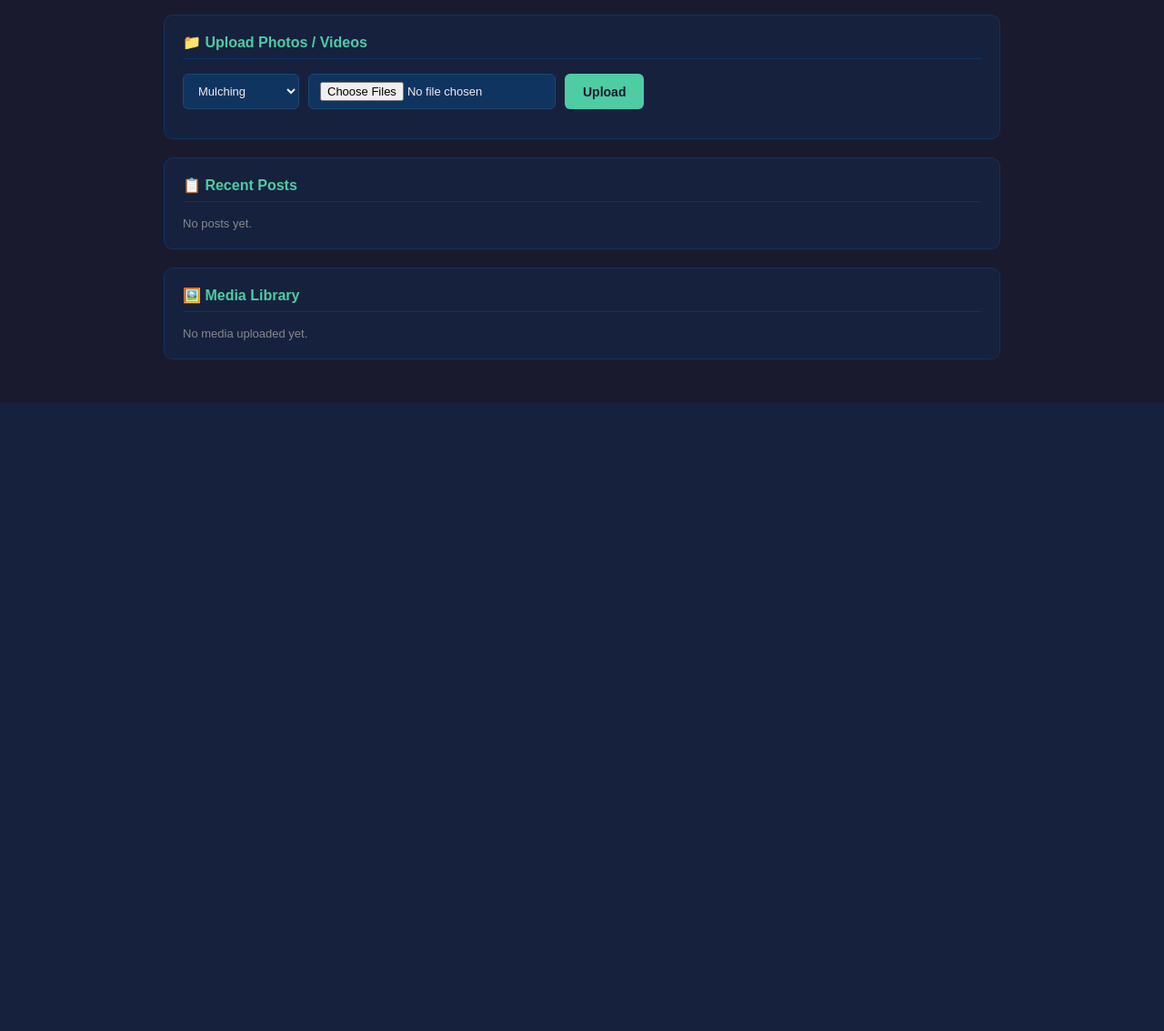
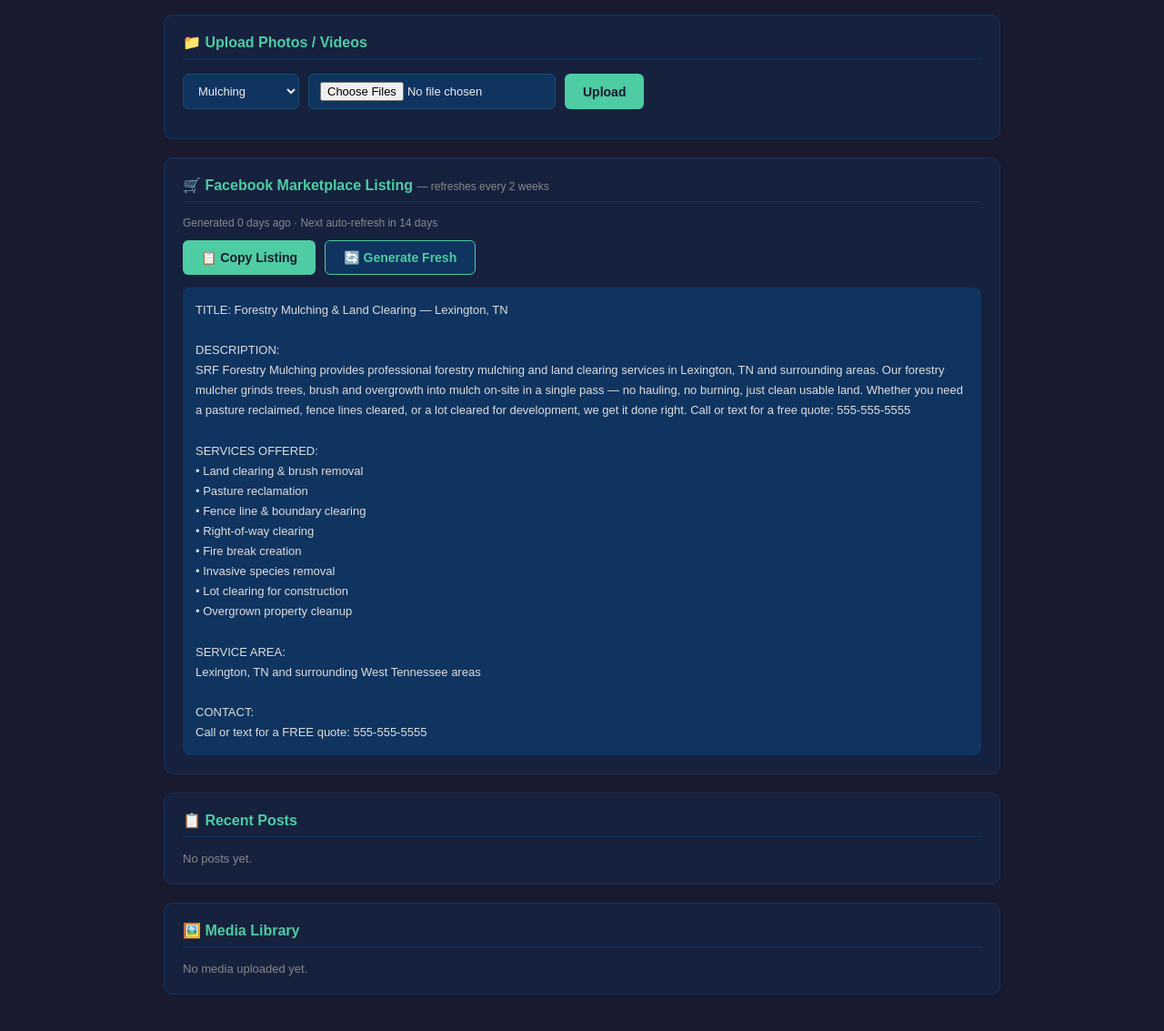
Before and after one commit to matthewjg1993-wq/Mulch-bot, a FastAPI app: page / in a window 1280 px wide. Shown: the part 357-1490 px from the top of the page at 91% size. Before the commit the page ends 800 px from the top, so only its background shows below. Run offline with FastAPI, Linux system fonts and the light colour scheme; data that the repository does not hold is empty.

Commit message:
Add Facebook Marketplace listing generator (every 2 weeks)
- generate_marketplace_listing() uses Claude for unique listings each time
- Fallback template with full service list if API unavailable
- Scheduler runs every 14 days auto-refresh + generates one on first startup
- /api/marketplace-listing GET and /api/marketplace-refresh POST endpoints
- Dashboard panel with Copy button and Generate Fresh button
- Shows how many days ago it was generated + days until next refresh

Co-Authored-By: Claude Sonnet 4.6 <noreply@anthropic.com>

```diff
--- a/main.py
+++ b/main.py
@@ -52,8 +52,9 @@ DASHBOARD_PASSWORD = os.getenv("DASHBOARD_PASSWORD", "mulchboss")
 BASE_DIR    = Path(__file__).parent
 MEDIA_DIR   = BASE_DIR / "media"
 DATA_DIR    = BASE_DIR / "data"
-POST_LOG    = DATA_DIR / "post_log.json"
-SETTINGS_FILE = DATA_DIR / "settings.json"
+POST_LOG           = DATA_DIR / "post_log.json"
+SETTINGS_FILE      = DATA_DIR / "settings.json"
+MARKETPLACE_FILE   = DATA_DIR / "marketplace_listing.json"
 
 DATA_DIR.mkdir(exist_ok=True)
 MEDIA_DIR.mkdir(exist_ok=True)
@@ -774,6 +775,134 @@ async def generate_caption_endpoint(request: Request):
     return {"caption": caption, "category": category}
 
 
+@app.get("/api/marketplace-listing")
+def get_marketplace_listing():
+    """Get the current Marketplace listing."""
+    return load_marketplace_listing()
+
+
+@app.post("/api/marketplace-refresh")
+def refresh_marketplace_listing():
+    """Manually trigger a fresh Marketplace listing."""
+    import threading
+    threading.Thread(target=run_marketplace_refresh, daemon=True).start()
+    return {"status": "generating", "message": "Fresh listing generating — refresh in 10 seconds"}
+
+
+# ══════════════════════════════════════════════════════════════════════════════
+#  FACEBOOK MARKETPLACE LISTING GENERATOR  (every 2 weeks)
+# ══════════════════════════════════════════════════════════════════════════════
+
+def generate_marketplace_listing() -> str:
+    """
+    Uses Claude to write a fresh Facebook Marketplace service listing.
+    Falls back to a solid template if API unavailable.
+    """
+    settings = load_settings()
+    city     = settings.get("city",  "Lexington")
+    state    = settings.get("state", "TN")
+    phone    = settings.get("phone", "555-555-5555")
+    name     = settings.get("business_name", "SRF Forestry Mulching")
+
+    if claude:
+        try:
+            prompt = f"""Write a Facebook Marketplace service listing for a forestry mulching business.
+
+Business: {name}
+Location: {city}, {state}
+Phone: {phone}
+
+About forestry mulching: A forestry mulcher is a powerful machine that grinds trees, brush, saplings and overgrowth directly into mulch on-site in a single pass. No hauling debris, no burning. Used for land clearing, pasture reclamation, fence line clearing, right-of-way clearing, fire break creation, and invasive species removal. The mulch stays on the ground protecting soil and preventing erosion.
+
+Write a Marketplace listing that sounds like it was written by the business owner — confident, knowledgeable, genuine. Someone who knows their equipment and their craft.
+
+Format it exactly like this:
+TITLE: [short punchy title, max 10 words]
+
+DESCRIPTION:
+[3-5 sentences about the service — specific, knowledgeable, confident. Mention what jobs we handle. Mention the city/state and surrounding areas. End with call to action and phone number.]
+
+SERVICES OFFERED:
+[bullet list of 6-8 specific services]
+
+SERVICE AREA:
+[city, state and surrounding areas]
+
+CONTACT:
+[phone number and call/text instruction]
+
+Make every listing unique — different angle, different opening, different energy. Never sound like a template."""
+
+            msg = claude.messages.create(
+                model="claude-3-haiku-20240307",
+                max_tokens=400,
+                messages=[{"role": "user", "content": prompt}]
+            )
+            return msg.content[0].text.strip()
+        except Exception as e:
+            print(f"[MARKETPLACE] Claude error: {e} — using template")
+
+    # Fallback template
+    return f"""TITLE: Forestry Mulching & Land Clearing — {city}, {state}
+
+DESCRIPTION:
+{name} provides professional forestry mulching and land clearing services in {city}, {state} and surrounding areas. Our forestry mulcher grinds trees, brush and overgrowth into mulch on-site in a single pass — no hauling, no burning, just clean usable land. Whether you need a pasture reclaimed, fence lines cleared, or a lot cleared for development, we get it done right. Call or text for a free quote: {phone}
+
+SERVICES OFFERED:
+• Land clearing & brush removal
+• Pasture reclamation
+• Fence line & boundary clearing
+• Right-of-way clearing
+• Fire break creation
+• Invasive species removal
+• Lot clearing for construction
+• Overgrown property cleanup
+
+SERVICE AREA:
+{city}, {state} and surrounding West Tennessee areas
+
+CONTACT:
+Call or text for a FREE quote: {phone}"""
+
+
+def run_marketplace_refresh():
+    """Generate a fresh Marketplace listing and save it — runs every 2 weeks."""
+    print("[MARKETPLACE] Generating fresh listing...")
+    listing = generate_marketplace_listing()
+    data = {
+        "listing":      listing,
+        "generated_at": datetime.now(timezone.utc).isoformat(),
+        "due_date":     "Post this to Facebook Marketplace now",
+    }
+    MARKETPLACE_FILE.write_text(json.dumps(data, indent=2))
+    print("[MARKETPLACE] ✅ Fresh listing saved — check dashboard to copy & post")
+
+
+def load_marketplace_listing() -> dict:
+    if MARKETPLACE_FILE.exists():
+        try:
+            return json.loads(MARKETPLACE_FILE.read_text())
+        except Exception:
+            pass
+    return {"listing": None, "generated_at": None}
+
+
+# Generate one on startup if none exists yet
+if not MARKETPLACE_FILE.exists():
+    import threading
+    threading.Thread(target=run_marketplace_refresh, daemon=True).start()
+
+# Schedule refresh every 14 days at noon UTC
+scheduler.add_job(
+    run_marketplace_refresh,
+    trigger="interval",
+    days=14,
+    id="marketplace_refresh",
+    replace_existing=True,
+)
+print("[SCHEDULER] Marketplace listing refresh scheduled every 14 days")
+
+
 # ── Reset daily post counter at midnight ──────────────────────────────────────
 def reset_daily():
     bot_state["posts_today"] = 0
--- a/templates/index.html
+++ b/templates/index.html
@@ -103,6 +103,20 @@
     <div id="upload-status" class="loading"></div>
   </div>
 
+  <!-- Marketplace Listing -->
+  <div class="panel">
+    <h2>🛒 Facebook Marketplace Listing <span style="font-size:12px;color:#888;font-weight:normal">— refreshes every 2 weeks</span></h2>
+    <div id="marketplace-age" style="font-size:12px;color:#888;margin-bottom:12px"></div>
+    <div style="display:flex;gap:10px;margin-bottom:14px">
+      <button class="btn btn-green" onclick="copyListing()">📋 Copy Listing</button>
+      <button class="btn btn-blue" onclick="refreshListing()">🔄 Generate Fresh</button>
+    </div>
+    <div id="marketplace-listing" style="background:#0f3460;border-radius:8px;padding:14px;font-size:13px;white-space:pre-wrap;line-height:1.7;color:#ddd">
+      <div class="loading">Generating your first listing...</div>
+    </div>
+    <div id="copy-confirm" style="color:#4ecca3;font-size:13px;margin-top:8px;display:none">✅ Copied! Now paste it into Facebook Marketplace → Services</div>
+  </div>
+
   <!-- Recent Posts -->
   <div class="panel">
     <h2>📋 Recent Posts</h2>
@@ -200,8 +214,43 @@ async function uploadFiles() {
   loadMedia(); loadStatus();
 }
 
+async function loadMarketplace() {
+  try {
+    const r = await fetch('/api/marketplace-listing');
+    const d = await r.json();
+    const el = document.getElementById('marketplace-listing');
+    if (d.listing) {
+      el.textContent = d.listing;
+      if (d.generated_at) {
+        const age = Math.floor((Date.now() - new Date(d.generated_at)) / 86400000);
+        const next = 14 - age;
+        document.getElementById('marketplace-age').textContent =
+          `Generated ${age} day${age !== 1 ? 's' : ''} ago · Next auto-refresh in ${next > 0 ? next : 0} days`;
+      }
+    } else {
+      el.innerHTML = '<div class="loading">Generating your first listing... refresh in 15 seconds</div>';
+      setTimeout(loadMarketplace, 15000);
+    }
+  } catch(e) {}
+}
+
+async function copyListing() {
+  const text = document.getElementById('marketplace-listing').textContent;
+  if (!text || text.includes('Generating')) return;
+  await navigator.clipboard.writeText(text);
+  const confirm = document.getElementById('copy-confirm');
+  confirm.style.display = 'block';
+  setTimeout(() => confirm.style.display = 'none', 4000);
+}
+
+async function refreshListing() {
+  document.getElementById('marketplace-listing').innerHTML = '<div class="loading">Generating fresh listing...</div>';
+  await fetch('/api/marketplace-refresh', {method:'POST'});
+  setTimeout(loadMarketplace, 12000);
+}
+
 // Load everything on start
-loadStatus(); loadPosts(); loadMedia();
+loadStatus(); loadPosts(); loadMedia(); loadMarketplace();
 // Refresh status every 30s
 setInterval(loadStatus, 30000);
 </script>
```
